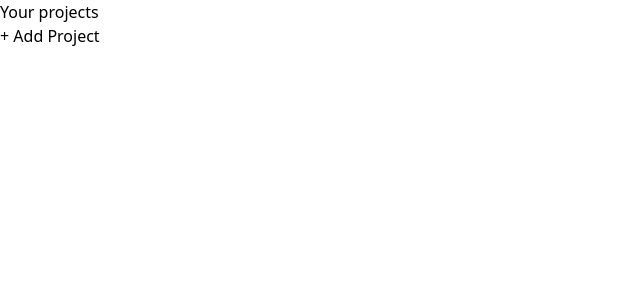
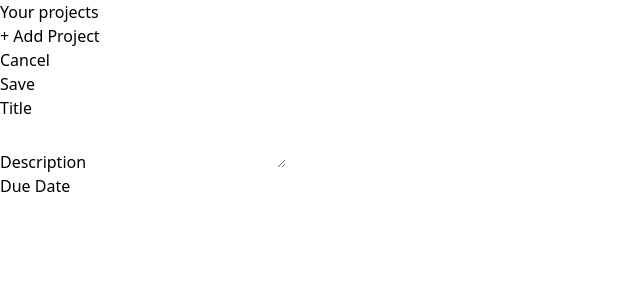
Before and after one commit to ashish0kumar/TaskMaster, a React (Vite) app: page / in a window 1280 px wide. Shown: the top 300 px of the page, without its empty margins (0-640 px from the left). Built offline with nearby package versions, Linux system fonts and the light colour scheme.

Commit message:
added new project in app

```diff
--- a/src/App.jsx
+++ b/src/App.jsx
@@ -1,9 +1,11 @@
+import NewProject from "./components/NewProject";
 import ProjectSidebar from "./components/ProjectsSidebar";
 
 function App() {
   return (
-    <main className="h-screen my-8">
+    <main className="h-screen my-8 flex gap-8">
       <ProjectSidebar />
+      <NewProject />
     </main>
   );
 }
```
